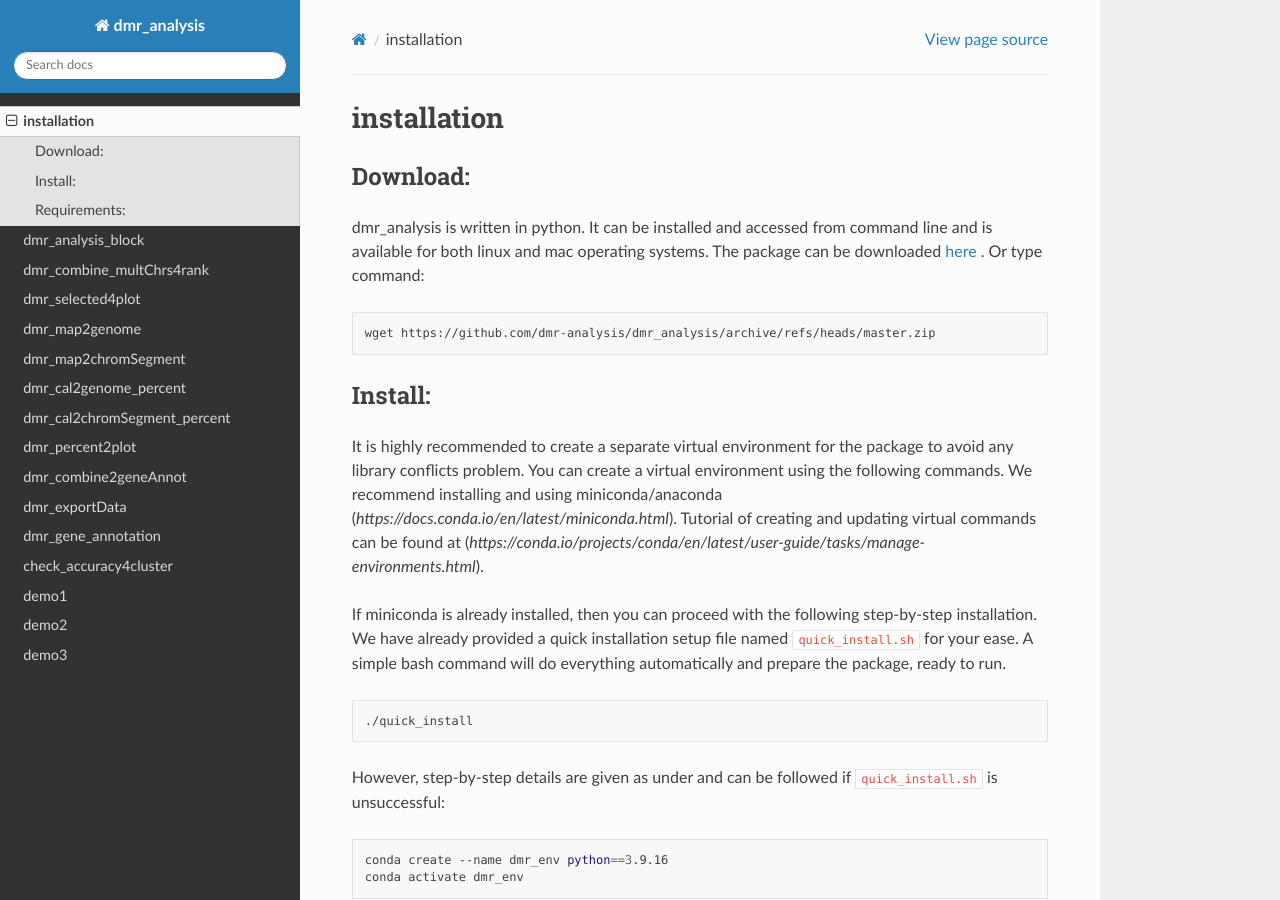
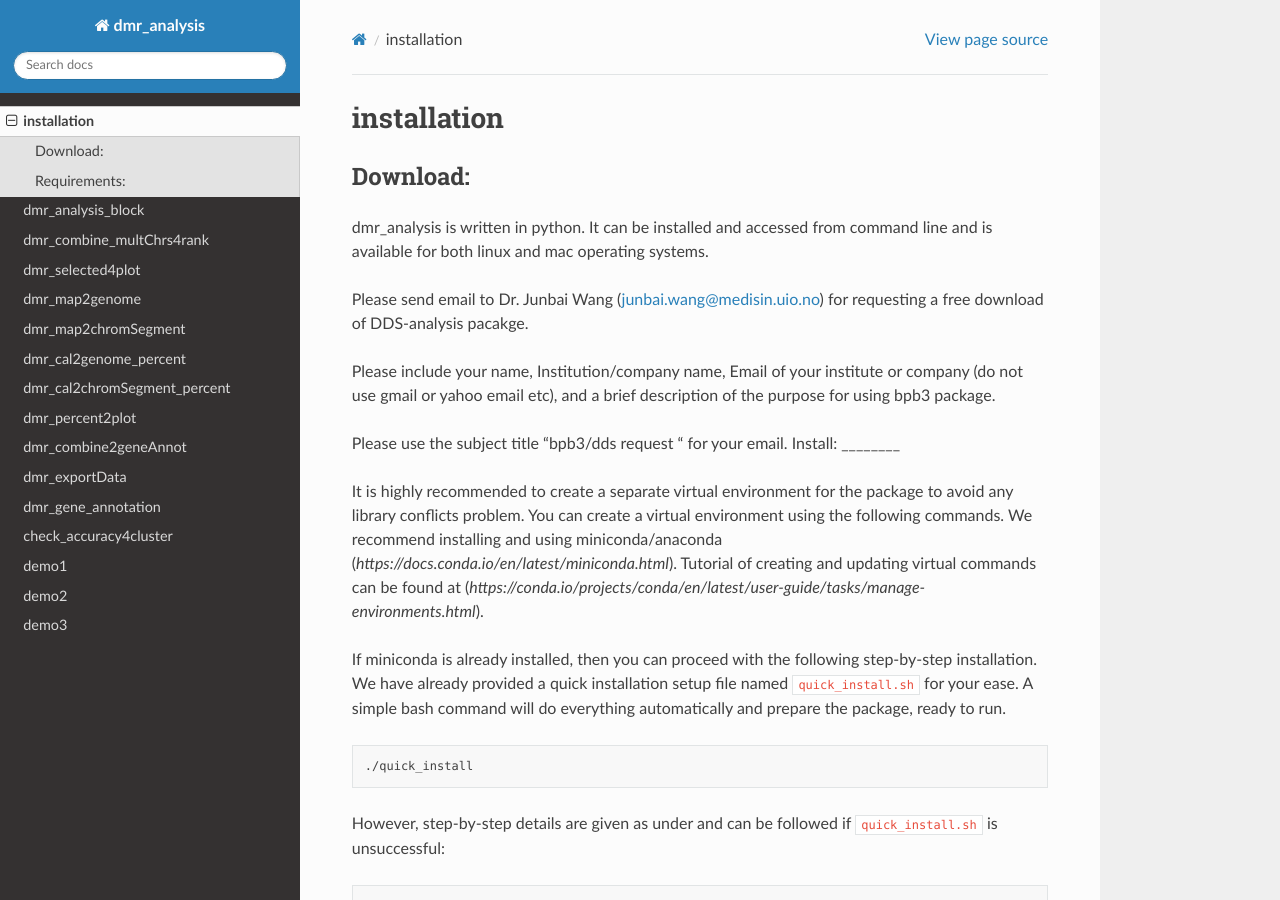
Before and after one commit to Omer0191/dmr_analysis, a Sphinx documentation site: the page built from docs/source/content/installation.rst, in a window 1280 px wide and 900 px high. Built offline with Sphinx 7.4.7 and the Read the Docs theme 2.0.0, drawn with Linux system fonts in a browser that asks for light colours.

Commit message:
Update installation.rst

```diff
--- a/docs/source/content/installation.rst
+++ b/docs/source/content/installation.rst
@@ -4,12 +4,13 @@ installation
 
 Download:
 _________
-dmr_analysis is written in python. It can be installed and accessed from command line and is available for both linux and mac operating systems. The package can be downloaded `here <https://github.com/dmr-analysis/dmr_analysis/archive/refs/heads/master.zip>`_ . Or type command:
+dmr_analysis is written in python. It can be installed and accessed from command line and is available for both linux and mac operating systems.
 
-.. code-block:: bash
+Please send email to Dr. Junbai Wang (junbai.wang@medisin.uio.no) for requesting a free download of DDS-analysis pacakge.
 
-    wget https://github.com/dmr-analysis/dmr_analysis/archive/refs/heads/master.zip
+Please include your name, Institution/company name, Email of your institute or company (do not use gmail or yahoo email etc), and a brief description of the purpose for using bpb3 package.
 
+Please use the subject title "bpb3/dds request "  for your email.
 Install:
 ________
 
```
